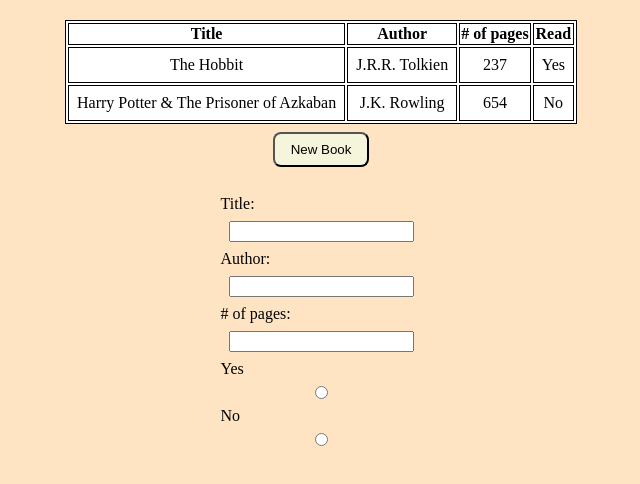
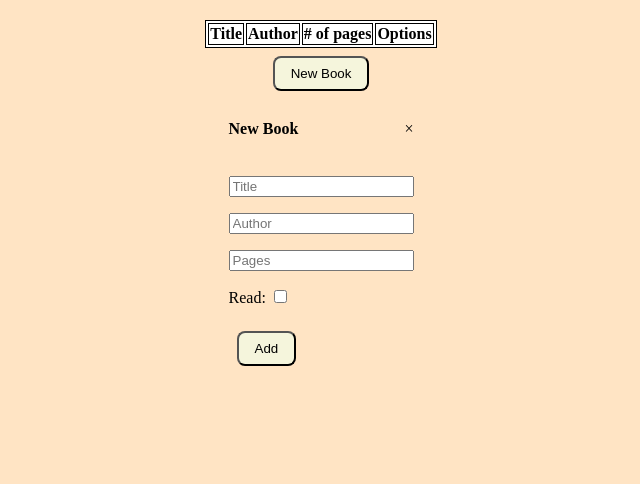
Before and after one commit to nikolapivac/library, a plain HTML site: page index.html in a window 1280 px wide. Both pictures are taken after a click on the button "New Book". Shown: the whole page, without its empty margins (319-959 px from the left). Drawn offline with Linux system fonts and the light colour scheme.

Commit message:
Add books into library, read toggle and remove button

```diff
--- a/index.html
+++ b/index.html
@@ -10,13 +10,33 @@
         <script src="script.js" async defer></script>
     </head>
     <body>
-        <table class="booklist">
+        <table id="booklist">
             <tr>
                 <th>Title</th>
                 <th>Author</th>
                 <th># of pages</th>
-                <th>Read</th>
+                <th>Options</th>
             </tr>
         </table>
+        <div id='newBtnCont'>
+            <button id='newBtn'>New Book</button>
+        </div>
+        <div id="form">
+            <form id='form' action='/script.js'>
+                <div class="formHead">
+                    <h4>New Book</h4>
+                    <span class="close">&times;</span>
+                </div>
+                <div id='textInput'>
+                    <p><input type='text' id='title' name='title' placeholder='Title'></p>
+                    <p><input type='text' id='author' name='author' placeholder='Author'></p>
+                    <p><input type='text' id='pages' name='pages' placeholder='Pages'></p>
+                </div>
+                <div id='checkBox'>
+                    <p><label >Read: </label><input type='checkbox' id='read' name='read' value='yes'></p>
+                </div>
+                <button type='submit' form='form' id='addBtn'>Add</button>
+            </form>
+        </div>
     </body>
 </html>
--- a/script.js
+++ b/script.js
@@ -1,99 +1,91 @@
 let myLibrary = [];
 
-function Book(title, author, pages, read){
-    this.title = title;
-    this.author = author;
-    this.pages = pages;
-    this.read = Boolean(read);
+const form = document.querySelector("form");
+form.style.display = "none";
+
+const addBtn = document.querySelector('#addBtn');
+addBtn.addEventListener('click', addBookToLibrary);
+
+
+const newBtn = document.querySelector("#newBtn");
+newBtn.addEventListener("click", ()=> form.style.display = "block");
+
+const closeForm = document.getElementsByTagName('span')[0];
+closeForm.addEventListener('click', () => form.style.display = 'none');
+
+class Book {
+    constructor(title, author, pages, read) {
+        this.title = form.title.value;
+        this.author = form.author.value;
+        this.pages = form.pages.value;
+        this.read = form.read.checked;
+    }
 }
 
 function addBookToLibrary(book){
-    myLibrary.push(book);
+    form.style.display = "none";
+    newBook = new Book(title, author, pages, read);
+    myLibrary.push(newBook);
+    render();
 }
 
-const book1 = new Book ("The Hobbit", "J.R.R. Tolkien", "237", true);
-addBookToLibrary(book1);
-const book2 = new Book ("Harry Potter & The Prisoner of Azkaban", "J.K. Rowling", "654", false);
-addBookToLibrary(book2);
+function render() {
+    const table = document.getElementById("booklist");
+    const books = document.querySelectorAll('.book');
+    books.forEach(book => table.removeChild(book));
 
-const body = document.querySelector("body");
-const table = document.querySelector("table");
+    for (let i=0; i<myLibrary.length; i++){
+        createBook(myLibrary[i]);
+    }
+}
 
-myLibrary.forEach((book)=>{
-    const libraryItem = document.createElement("tr");
+function createBook(item) {
+    const library = document.querySelector('#booklist');
+    const book = document.createElement('tr');
+    const title = document.createElement('td');
+    const auth = document.createElement('td');
+    const page = document.createElement('td');
+    const remove = document.createElement('button');
+    const read = document.createElement('button');
 
-    const title = document.createElement("td");
-    title.textContent = `${book.title}`;
-    libraryItem.appendChild(title);
 
-    const author = document.createElement("td");
-    author.textContent = `${book.author}`;
-    libraryItem.appendChild(author);
+    book.classList.add('book');
+    book.setAttribute('id', myLibrary.indexOf(item));
 
-    const pages = document.createElement("td");
-    pages.textContent = `${book.pages}`;
-    libraryItem.appendChild(pages);
+    title.textContent = item.title;
+    title.classList.add('title');
+    book.appendChild(title);
 
-    if(book.read === true){
-        const read = document.createElement("td");
-        read.textContent = "Yes"
-        libraryItem.appendChild(read);
-    }
-    else {
-        const read = document.createElement("td");
-        read.textContent = "No"
-        libraryItem.appendChild(read);
+    auth.textContent = item.author;
+    auth.classList.add('author');
+    book.appendChild(auth);
+
+    page.textContent = item.pages;
+    page.classList.add('pages');
+    book.appendChild(page);
+
+    read.classList.add('readBtn')
+    book.appendChild(read);
+    if(item.read===false) {
+        read.textContent = 'Not Read';
+        read.style.backgroundColor = "grey"
+    }else {
+        read.textContent = 'Read';
     }
 
-    table.appendChild(libraryItem);
-})
+    remove.textContent = 'Remove';
+    remove.setAttribute('id', 'removeBtn');
+    book.appendChild(remove);
 
-// New Book button
+    library.appendChild(book);
 
-const button = document.createElement("button");
-button.classList.add("newbook");
-button.textContent = "New Book";
-body.appendChild(button);
+    remove.addEventListener('click', () => {
+        myLibrary.splice(myLibrary.indexOf(item),1);
+        render();
+    });
 
-button.addEventListener("click", () => {
-    const form = document.createElement("form");
-
-    const titleInput = document.createElement("input");
-    titleInput.setAttribute("type", "text");
-    const titleLabel = document.createElement("label");
-    titleLabel.textContent = "Title:";
-    form.appendChild(titleLabel);
-    form.appendChild(titleInput);
-
-    const authorInput = document.createElement("input");
-    authorInput.setAttribute("type", "text");
-    const authorLabel = document.createElement("label");
-    authorLabel.textContent = "Author:";
-    form.appendChild(authorLabel);
-    form.appendChild(authorInput);
-
-    const pagesInput = document.createElement("input");
-    pagesInput.setAttribute("type", "number");
-    const pagesLabel = document.createElement("label");
-    pagesLabel.textContent = "# of pages:";
-    form.appendChild(pagesLabel);
-    form.appendChild(pagesInput);
-
-    const yes = document.createElement("input");
-    yes.setAttribute("type", "radio");
-    yes.setAttribute("name", "pages");
-    const yesLabel = document.createElement("label");
-    yesLabel.textContent = "Yes";
-    form.appendChild(yesLabel);
-    form.appendChild(yes);
-
-    const no = document.createElement("input");
-    no.setAttribute("type", "radio");
-    no.setAttribute("name", "pages");
-    const noLabel = document.createElement("label");
-    noLabel.textContent = "No";
-    form.appendChild(noLabel);
-    form.appendChild(no);
-
-    body.appendChild(form);
-})
+    read.addEventListener('click', () => {
+        item.read = !item.read;
+        render();
+    });
+}
--- a/styles.css
+++ b/styles.css
@@ -26,14 +26,15 @@ button {
     background-color: beige;
     border-radius: 8px;
     margin: 8px;
+    cursor: pointer;
 }
 
-form {
+.formHead{
     display: flex;
-    flex-direction: column;
-    margin-top: 20px;
+    justify-content: space-between;
+    align-items: center;
 }
 
-input{
-    margin: 8px;
+.close{
+    cursor: pointer;
 }
```
